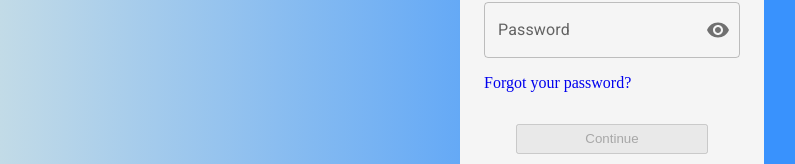
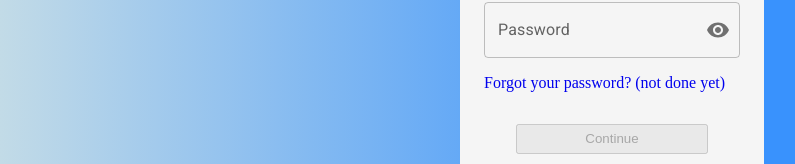
Before and after one commit to steven-ho1/chatloft-chat-app, a React (Vite) app in the folder client-web/: page /login in a window 1280 px wide. Shown: the part 380-544 px from the top of the page, without its empty margins (28-823 px from the left). Built offline with nearby package versions, Linux system fonts and the light colour scheme.

Commit message:
Add indications that the password reset page isn't implemented

```diff
--- a/client-web/src/components/auth/LoginForm/LoginForm.tsx
+++ b/client-web/src/components/auth/LoginForm/LoginForm.tsx
@@ -53,7 +53,7 @@ const LoginForm = () => {
                     className="login-form__password-reset-link"
                     to="/password-reset"
                 >
-                    Forgot your password?
+                    Forgot your password? (not done yet)
                 </Link>
             </div>
             <button
--- a/client-web/src/pages/auth/PasswordReset/PasswordReset.tsx
+++ b/client-web/src/pages/auth/PasswordReset/PasswordReset.tsx
@@ -1,5 +1,12 @@
+import { Button } from "@mui/material";
+import { Link } from "react-router-dom";
+
 const PasswordReset = () => {
-    return <div>PasswordReset</div>;
+    return (
+        <Link to="login">
+            <Button variant="contained">Go back</Button>
+        </Link>
+    );
 };
 
 export default PasswordReset;
```
